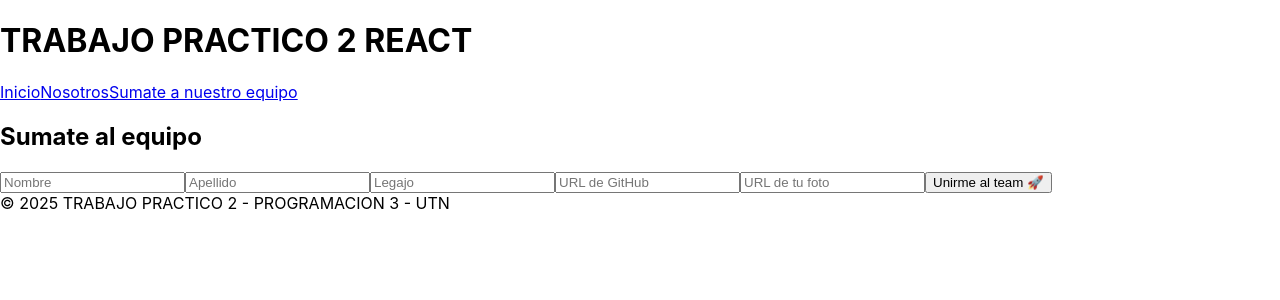
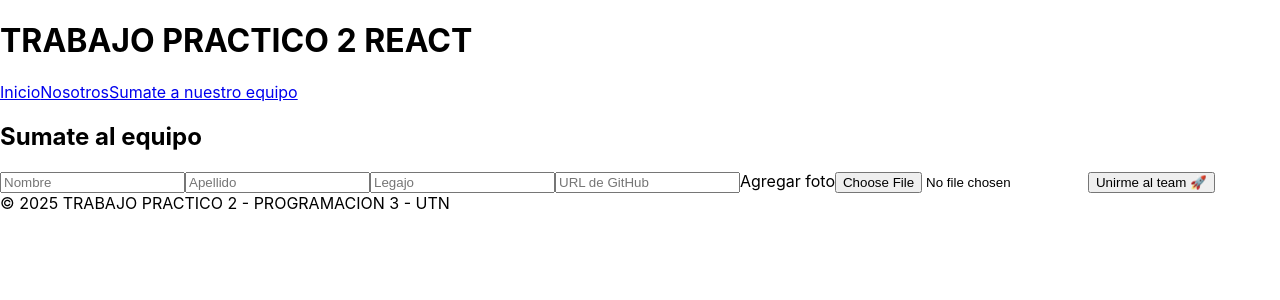
Before and after one commit to PUBICO-SA/TP2Programacion, a React (Create React App) app: page /agregarmiembro in a window 1280 px wide. Shown: the top 300 px of the page. Built offline with nearby package versions, Linux system fonts and the light colour scheme.

Commit message:
Arreglando errores al subir un nuevo miembro

```diff
--- a/src/App.js
+++ b/src/App.js
@@ -65,7 +65,7 @@ function App() {
   return (
     <Routes>
       <Route path='/' element={<HomePages/>} />
-      <Route path='/agregarmiembro' element={<AgregarMiembro/>} />
+      <Route path='/agregarmiembro' element={<AgregarMiembro setIntegrantes={setIntegrantes} />} />
       <Route path='/nosotros' element={<NosotrosPages Integrantes={Integrantes} />} />
 
     </Routes>
--- a/src/pages/AgregarMiembro.jsx
+++ b/src/pages/AgregarMiembro.jsx
@@ -12,6 +12,7 @@ export default function AgregarMiembro({ setIntegrantes }) {
     foto: ''
   });
 
+  const [preview, setPreview] = useState(null);
   const navigate = useNavigate();
 
   const handleChange = (e) => {
@@ -22,38 +23,58 @@ export default function AgregarMiembro({ setIntegrantes }) {
     }));
   };
 
+  const handleFile = (e) => {
+    const archivo = e.target.files[0];
+    if (archivo) {
+      const urlTemp = URL.createObjectURL(archivo);
+      setFormData(prev => ({
+        ...prev,
+        foto: urlTemp
+      }));
+      setPreview(urlTemp);
+    }
+  };
+
   const handleSubmit = (e) => {
     e.preventDefault();
 
-    // Validación básica
     if (!formData.nombre || !formData.apellido || !formData.legajo) {
       alert('Por favor completá todos los campos obligatorios.');
       return;
     }
 
-    // Agregar nuevo miembro
     setIntegrantes(prev => [...prev, formData]);
-
-    // Redirigir a la página "Nosotros"
     navigate('/nosotros');
   };
 
   return (
+    <div className="p-6">
+      <Header />
+      <h2 className="text-xl mb-4">Sumate al equipo</h2>
 
-    <div className="p-6">
-      <Header/>
-      <h2 className="text-xl mb-4">Sumate al equipo</h2>
       <form onSubmit={handleSubmit} className="flex flex-col gap-4 max-w-md">
         <input type="text" name="nombre" placeholder="Nombre" onChange={handleChange} required />
         <input type="text" name="apellido" placeholder="Apellido" onChange={handleChange} required />
         <input type="number" name="legajo" placeholder="Legajo" onChange={handleChange} required />
         <input type="url" name="github" placeholder="URL de GitHub" onChange={handleChange} />
-        <input type="url" name="foto" placeholder="URL de tu foto" onChange={handleChange} />
-        <button type="file" className="bg-blue-500 text-white px-4 py-2 rounded">
+
+        <label className="text-sm font-medium">Agregar foto</label>
+        <input type="file" accept="image/*" onChange={handleFile} />
+
+        {preview && (
+          <img
+            src={preview}
+            alt="Vista previa"
+            style={{ width: '100px', height: '100px', objectFit: 'cover' }}
+          />
+        )}
+
+        <button type="submit">
           Unirme al team 🚀
         </button>
       </form>
-      <Footer/>
+
+      <Footer />
     </div>
   );
 }
```
Also changed, not shown: src/components/View.jsx (deleted, +0 -13 lines).
